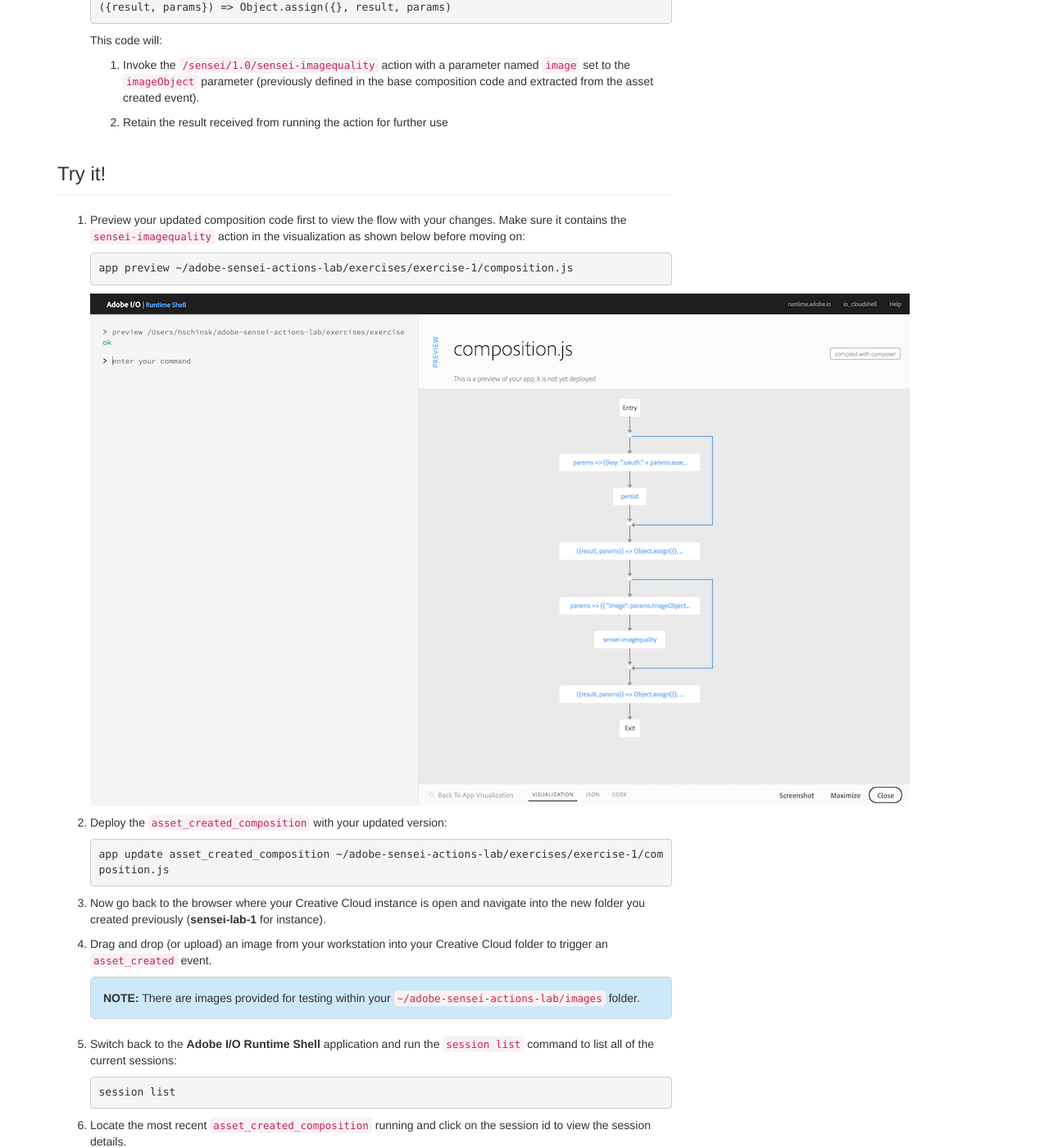
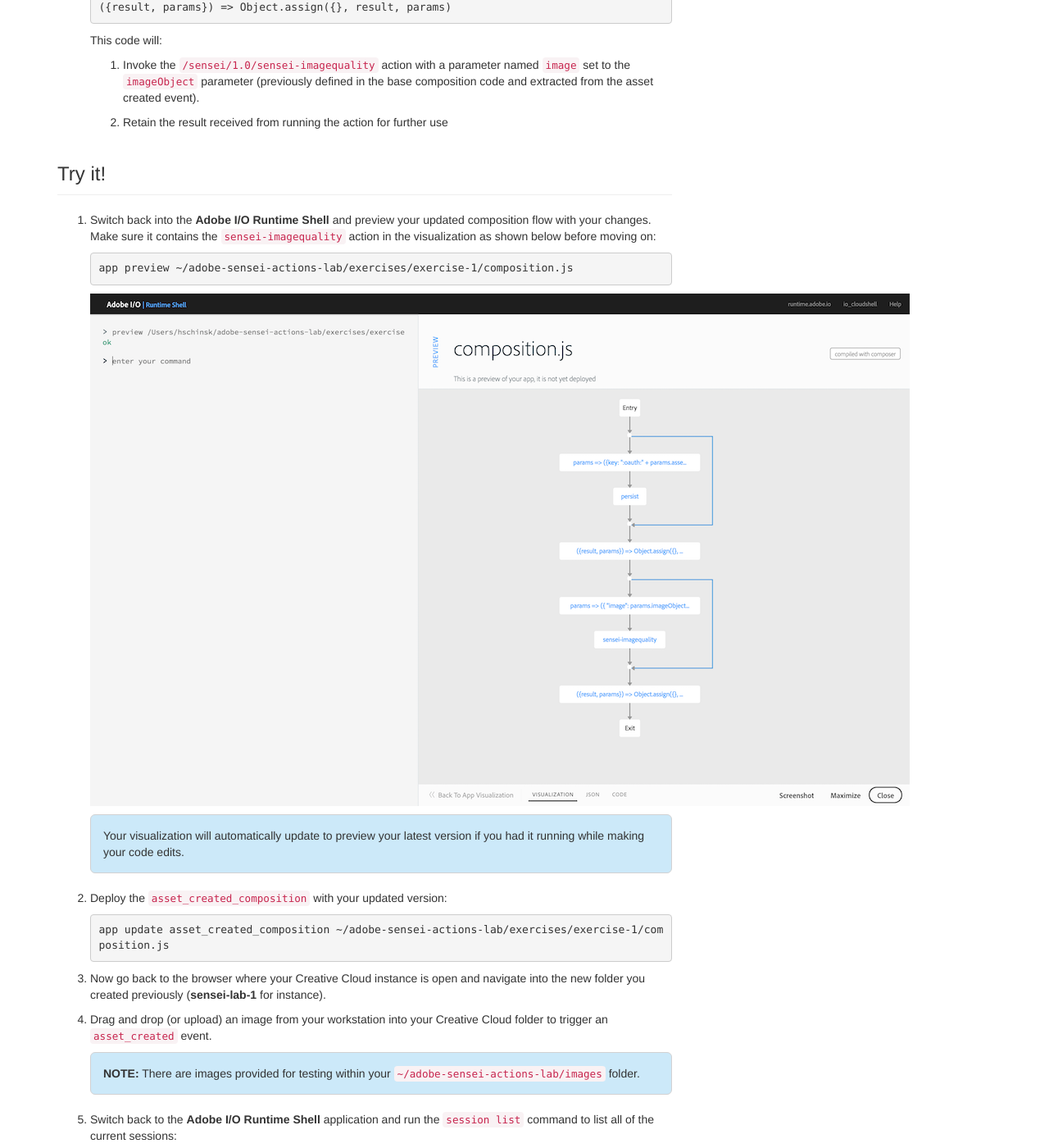
Before and after one commit to adobe/adobe-sensei-ai-functions, a Jekyll site: the page built from lesson5.md, in a window 1280 px wide and 1400 px high, scrolled down 1762 px. Shown: the whole window at 82% size. Built offline with Jekyll 4.4.1, drawn with Linux system fonts in a browser that asks for light colours; comment, search, counter and statistics services are not loaded; some of the changed text lies outside the part shown.

Commit message:
Updated  content

```diff
--- a/lesson5.md
+++ b/lesson5.md
@@ -49,11 +49,13 @@
     2. Retain the result received from running the action for further use
 
 ## Try it!
-1. Preview your updated composition code first to view the flow with your changes. Make sure it contains the `sensei-imagequality` action in the visualization as shown below before moving on:
+1. Switch back into the **Adobe I/O Runtime Shell** and preview your updated composition flow with your changes. Make sure it contains the `sensei-imagequality` action in the visualization as shown below before moving on:
 
        app preview ~/adobe-sensei-actions-lab/exercises/exercise-1/composition.js
 
     ![](images/exercise1-flow.png)
+
+    > Your visualization will automatically update to preview your latest version if you had it running while making your code edits.
 
 2. Deploy the `asset_created_composition` with your updated version:
 
@@ -87,7 +89,7 @@
    - **Rule of Thirds** - https://en.wikipedia.org/wiki/Rule_of_thirds
    - **Vivid Color** -	Saturation of color and visual reception
 
-2. Next, click on the **SESSION FLOW** tab. If your code ran successfully, you should see something similar to below, where all actions completed successfully and are denoted in green:
+2. Next, click on the **SESSION FLOW** tab. If your code ran successfully you should see something similar to below, where all actions completed successfully and are denoted in green:
 
     ![](images/exercise1-run.png)
 
```
Also changed, not shown: other parts of lesson5.md (+1 -1 lines).
